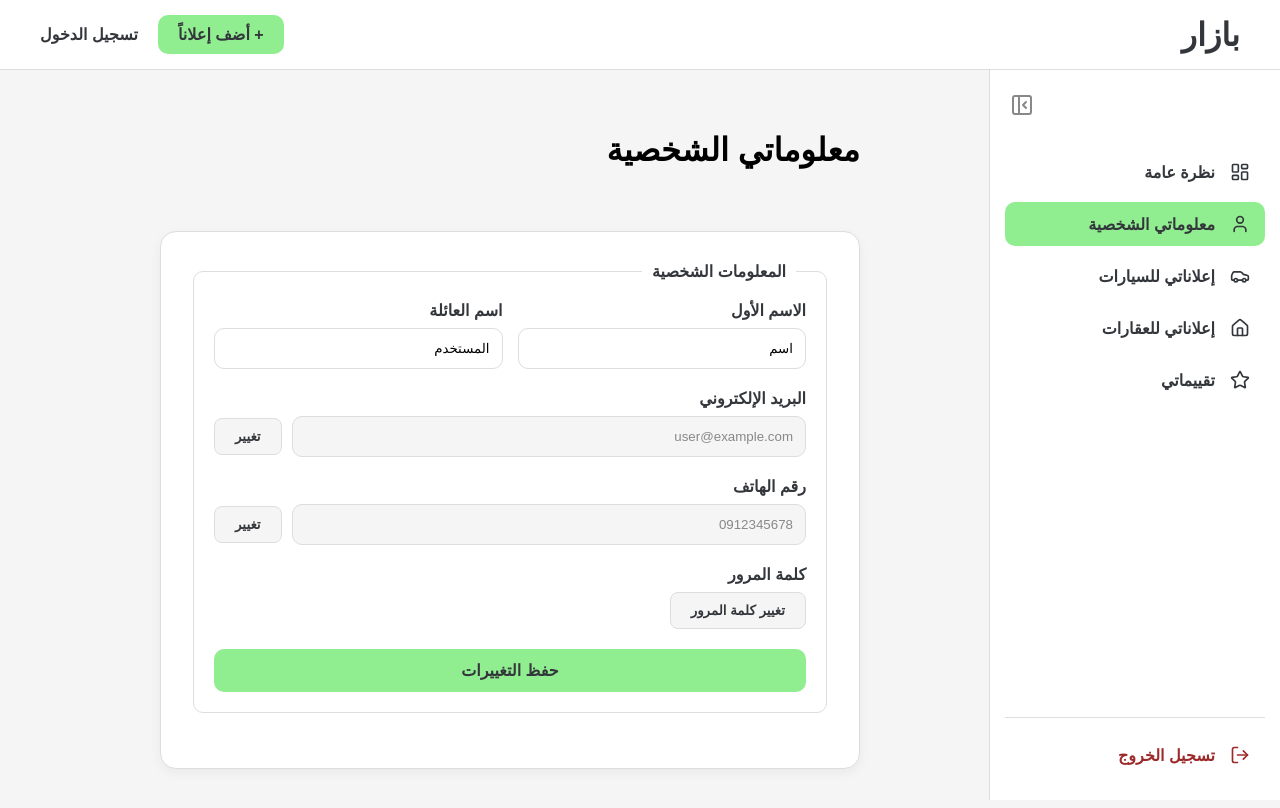
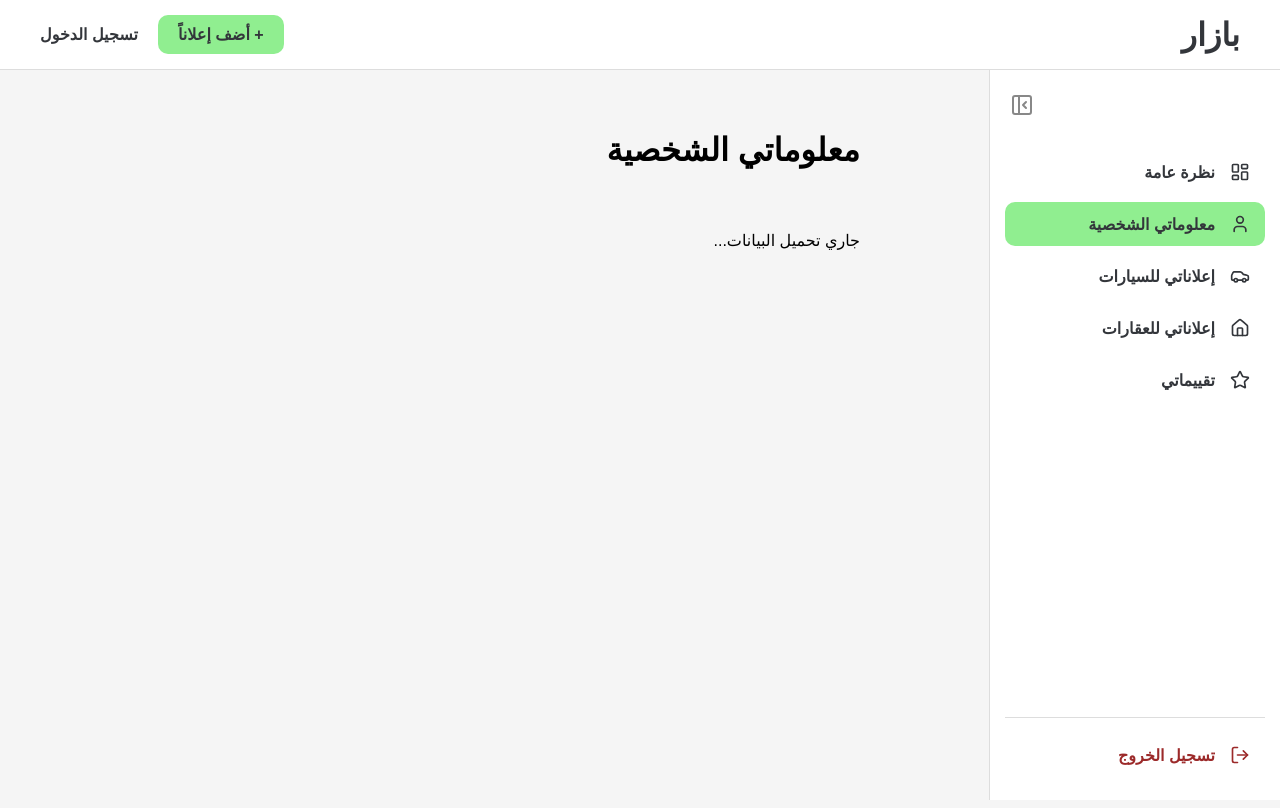
Before and after one commit to mbsarhan/bazar, a React (Create React App) app: page /dashboard/my-profile in a window 1280 px wide. Shown: the top 808 px of the page. Built offline with nearby package versions, Linux system fonts and the light colour scheme.

Commit message:
made the data showing in the MyProfile page real-time data directly from the database

```diff
--- a/src/frontend/components/dashboard/MyProfile.js
+++ b/src/frontend/components/dashboard/MyProfile.js
@@ -1,14 +1,28 @@
 // src/frontend/components/dashboard/MyProfile.js
-import React, { useState } from 'react';
+import React, { useState , useEffect } from 'react';
 import Modal from './Modal';
 import '../../styles/forms.css'; // Reusing global form styles
 import '../../styles/MyProfile.css'; // New specific styles for this page
+import { useAuth } from '../../context/AuthContext';
 
 const MyProfile = () => {
-    const [firstName, setFirstName] = useState('اسم');
-    const [lastName, setLastName] = useState('المستخدم');
-    const [email, setEmail] = useState("user@example.com");
-    const [phone, setPhone] = useState("0912345678"); // 1. Add phone state
+    const { user } = useAuth();
+
+    const [firstName, setFirstName] = useState('');
+    const [lastName, setLastName] = useState('');
+    const [email, setEmail] = useState('');
+    const [phone, setPhone] = useState('');
+    const [isLoading, setIsLoading] = useState(true);
+
+    useEffect(() => {
+        if (user) {
+            setFirstName(user.fname || '');
+            setLastName(user.lname || '');
+            setEmail(user.email || '');
+            setPhone(user.phone || '');
+            setIsLoading(false);
+        }
+    }, [user]);
 
     // --- State for Modals ---
     const [isEmailModalOpen, setIsEmailModalOpen] = useState(false);
@@ -242,6 +256,15 @@ const MyProfile = () => {
         }
     };
 
+    if (isLoading) {
+        return (
+            <div className="profile-page-wrapper">
+                <div className="content-header"><h1>معلوماتي الشخصية</h1></div>
+                <p>جاري تحميل البيانات...</p>
+            </div>
+        );
+    }
+
     return (
         <div className="profile-page-wrapper">
             <div className="content-header">
```
